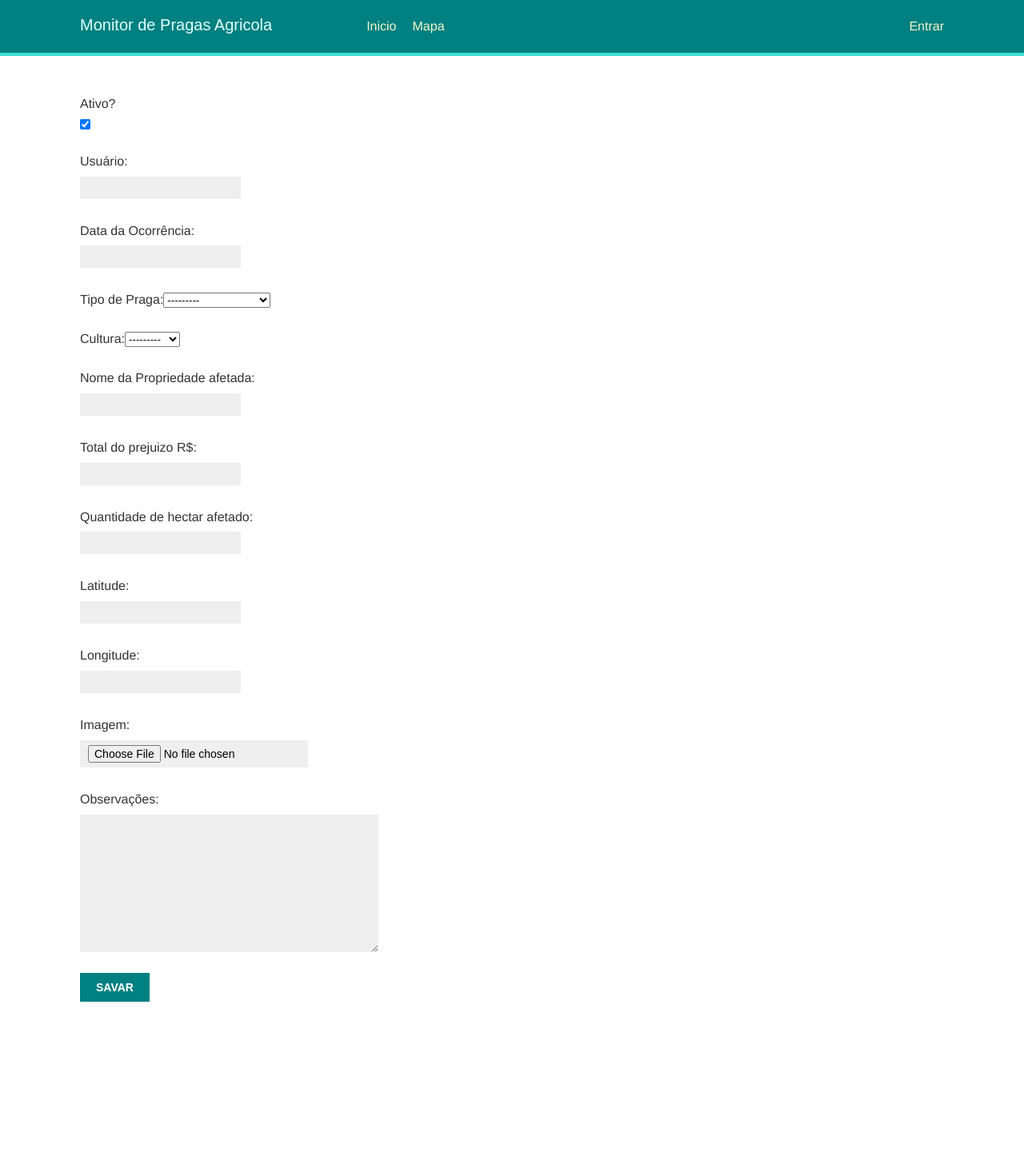
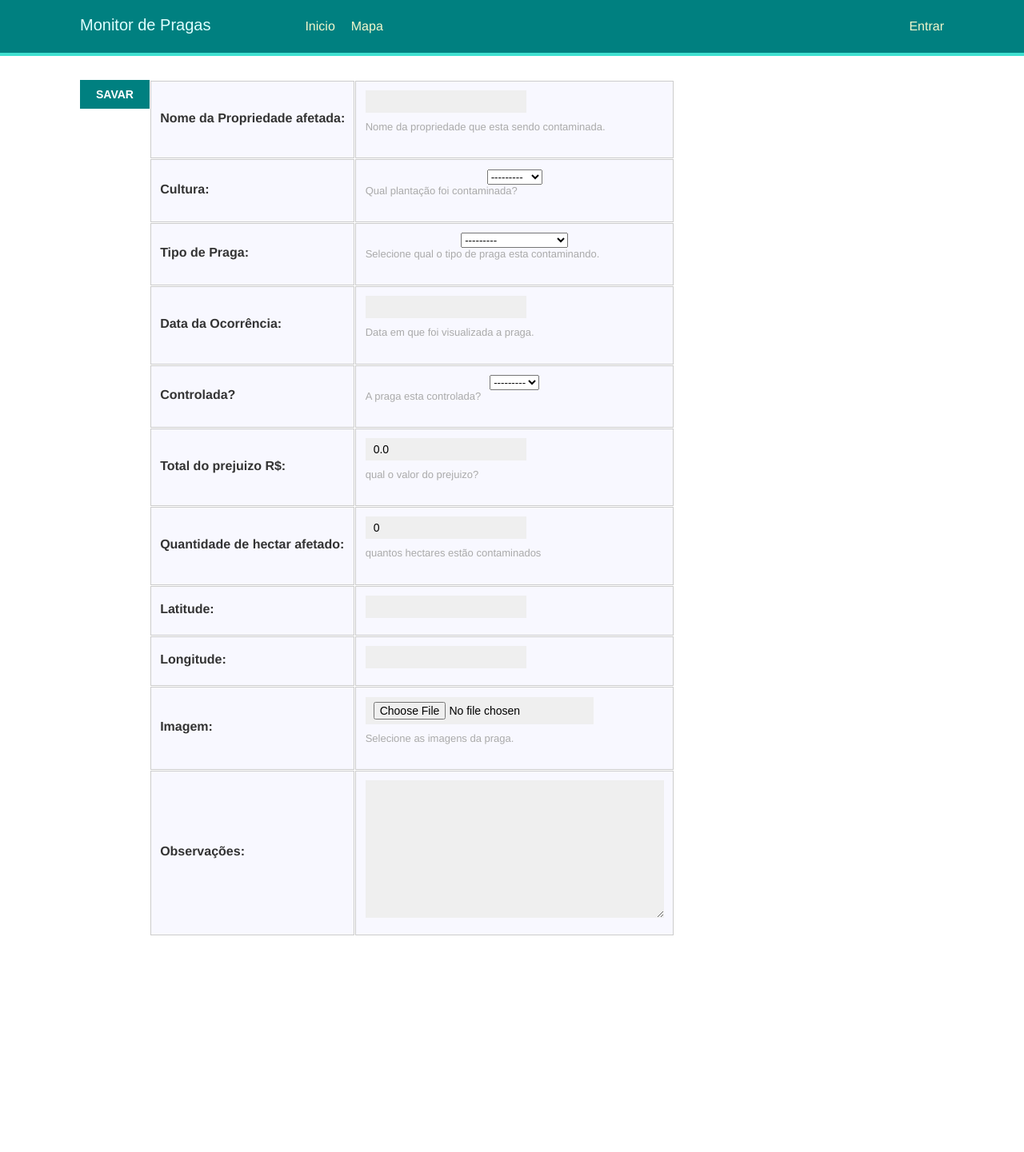
Before and after one commit to marcinfo/Deploy_Replit, a Django app: page /cadastrar/ in a window 1280 px wide. Shown: the top 1441 px of the page at 80% size. Before the commit the page ends 1253 px from the top, so only its background shows below. Run offline with Django 4.2, Linux system fonts and the light colour scheme; some web fonts are replaced.

Commit message:
Controle e mensagem da pagina index OK

```diff
--- a/app/app/urls.py
+++ b/app/app/urls.py
@@ -2,7 +2,7 @@ from django.urls import path, include
 from django.contrib import admin
 from django.conf import settings
 from django.conf.urls.static import static
-admin.AdminSite.site_header = 'base app url'
+admin.AdminSite.site_header = 'Monitor de Pragas'
 admin.AdminSite.site_title = 'Painel do Administrador'
 admin.AdminSite.index_title ='Painel do Administrador'
 
--- a/app/core/admin.py
+++ b/app/core/admin.py
@@ -9,7 +9,7 @@ class ProfileAdmin(admin.ModelAdmin):
 
 @admin.register(Tb_Registros)
 class Tb_OcorrenciasAdmin(admin.ModelAdmin):
-    list_display = ['id_ocorrencia', 'Data da Ocorrência','Cultura', 'Tipo de Praga','imagem', 'Nome da Propriedade afetada',
+    list_display = ['id_ocorrencia','Usuário', 'Data da Ocorrência','Cultura', 'Tipo de Praga','status','imagem', 'Nome da Propriedade afetada',
                     'Quantidade de hectar afetado', 'Total do prejuizo R$', 'latitude', 'longitude', 'Observações']
     search_fields = ('id_ocorrencia', 'Tipo de Praga')
     ordering = ['Tipo de Praga']
--- a/app/core/forms.py
+++ b/app/core/forms.py
@@ -41,4 +41,5 @@ class ProfileEditForm(forms.ModelForm):
 class RegistrosModelForm(forms.ModelForm):
     class Meta:
         model = Tb_Registros
-        fields = "__all__"
+        fields = ('Nome da Propriedade afetada','Cultura','Tipo de Praga','Data da Ocorrência','status','Total do prejuizo R$',
+                  'Quantidade de hectar afetado','latitude','longitude','imagem','Observações')
--- a/app/core/models.py
+++ b/app/core/models.py
@@ -13,7 +13,10 @@ PRAGAS_CHOICE=(
     ("Mancha-circular","Mancha-circular"),
     ("Larva-arame","Larva-arame"),
 )
-
+CONTROLE_CHOICE=(
+    ("s",'Sim'),
+    ("N","Não"),
+)
 class Base(models.Model):
     #inserido = models.DateField('Criado em',auto_now_add=True)
     #atualizado = models.DateField('Modificado em',auto_now_add=True)
@@ -28,6 +31,9 @@ class Profile(models.Model):
     date_of_birth = models.DateField(blank=True, null=True)
     photo = models.ImageField(upload_to='users/%Y/%m/%d/', blank=True)
 
+    class Meta:
+        verbose_name = "Tabela de Perfil"
+        verbose_name_plural = "Tabela de Perfis"
     def __str__(self):
         return f'Profile for user {self.user.username}'
 
@@ -36,16 +42,17 @@ class Profile(models.Model):
 
 class Tb_Registros(Base):
     id_ocorrencia = models.AutoField(primary_key=True)
-    usuario =  models.CharField(name='Usuário',max_length=45,null=True,blank=True)
-    data_registro =  models.DateField(name='Data da Ocorrência',null=True,blank=True)
-    relato = models.CharField(name='Tipo de Praga',max_length=40,null=True,blank=True,choices=PRAGAS_CHOICE)
-    cultura =  models.CharField(name='Cultura',max_length=45,null=True,blank=True,choices=CULTURAS_CHOICE)
-    Nome_propriedade = models.CharField(name='Nome da Propriedade afetada',max_length=60,null=True,blank=True)
-    prejuizo=models.DecimalField(name='Total do prejuizo R$',max_digits=20, decimal_places=2,null=True,blank=True)
-    hectares=models.CharField(name='Quantidade de hectar afetado',max_length=4,null=True,blank=True)
-    latitude = models.CharField(max_length=45,null=True,blank=True)
-    longitude = models.CharField(max_length=45,null=True,blank=True)
-    imagem = StdImageField('Imagem',upload_to='images',null=True,blank=True)
+    usuario =  models.CharField(name='Usuário',max_length=45)
+    data_registro =  models.DateField(name='Data da Ocorrência',help_text='Data em que foi visualizada a praga.')
+    relato = models.CharField(name='Tipo de Praga',max_length=40,choices=PRAGAS_CHOICE,help_text='Selecione qual o tipo de praga esta contaminando.')
+    cultura =  models.CharField(name='Cultura',max_length=45,choices=CULTURAS_CHOICE,help_text='Qual plantação foi contaminada?')
+    status = models.CharField(verbose_name='Controlada?', max_length=45, choices=CONTROLE_CHOICE,help_text='A praga esta controlada?')
+    Nome_propriedade = models.CharField(name='Nome da Propriedade afetada',max_length=60,help_text='Nome da propriedade que esta sendo contaminada.')
+    prejuizo=models.DecimalField(name='Total do prejuizo R$',max_digits=20, decimal_places=2,default=0.0,help_text='qual o valor do prejuizo?')
+    hectares=models.IntegerField(name='Quantidade de hectar afetado',max_length=40,default=0,help_text='quantos hectares estão contaminados')
+    latitude = models.CharField(max_length=45)
+    longitude = models.CharField(max_length=45)
+    imagem = StdImageField('Imagem',upload_to='images',help_text='Selecione as imagens da praga.',null=True,blank=True)
     observacao = models.TextField(name='Observações',null=True,blank=True)
 
     class Meta:
@@ -66,5 +73,5 @@ class TbPragas(models.Model):
 
     class Meta:
 
-        verbose_name = "TbPraga"
-        verbose_name_plural = "TbPragas"
+        verbose_name = "Tabela de Praga"
+        verbose_name_plural = "Tabela de Pragas"
--- a/app/core/static/css/base.css
+++ b/app/core/static/css/base.css
@@ -12,11 +12,11 @@ td, th {
 }
 
 th{
-  background-color:#5CACEE;*/
+  background-color:	#F8F8FF;*/
 }
 td{
 
-  /*background-color: #ADD8E6;*/
+  background-color:#F8F8FF;
 }
 
 table{
--- a/app/core/templates/base.html
+++ b/app/core/templates/base.html
@@ -9,7 +9,7 @@
 </head>
 <body>
   <div id="header">
-    <span class="logo">Monitor de Pragas Agricola</span>
+    <span class="logo">Monitor de Pragas</span>
      <ul class="menu">
        <li {% if section == "index" %}class="selected"{% endif %}>
             <a href="{% url "index" %}">Inicio</a>
--- a/app/core/templates/core/cadastrar.html
+++ b/app/core/templates/core/cadastrar.html
@@ -10,8 +10,13 @@
 
   <form action="." method="post" class="form" enctype="multipart/form-data">
     {% csrf_token %}
-   {{ form.as_p }}
-   <p><input type="submit" value="Savar"></p>
+      <div>
+         <input type="submit" value="Savar">
+      <table>
+        {{ form.as_table }}
+
+      </table>
+        </div>
 
   </form>
 
--- a/app/core/views.py
+++ b/app/core/views.py
@@ -54,7 +54,7 @@ def register(request):
             # Create the user profile
             Profile.objects.create(user=new_user)
             return render(request,
-                          'vacina/register_done.html',
+                          'core/register_done.html',
                           {'new_user': new_user})
     else:
         user_form = UserRegistrationForm()
@@ -94,17 +94,29 @@ def edit(request):
 
 def index(request):
     registros = Tb_Registros.objects.all().values()
-    reg_ocorrencias = pd.DataFrame(registros)
+    contador =registros.count()
+    if contador != 0:
+        reg_ocorrencias = pd.DataFrame(registros)
 
-    total=reg_ocorrencias['Tipo de Praga'].count()
-    total_prejuizo = reg_ocorrencias['Total do prejuizo R$'].sum()
-    total_hectares = reg_ocorrencias['Quantidade de hectar afetado'].sum()
-    tipo_praga=reg_ocorrencias.groupby('Tipo de Praga')['Tipo de Praga'].unique().count()
-    tipo_cultura = reg_ocorrencias.groupby('Cultura')['Cultura'].unique().count()
+        total=reg_ocorrencias['id_ocorrencia'].count()
+        total_prejuizo = reg_ocorrencias['Total do prejuizo R$'].sum()
+        total_hectares = reg_ocorrencias['Quantidade de hectar afetado'].sum()
+        tipo_praga=reg_ocorrencias.groupby('Tipo de Praga')['Tipo de Praga'].unique().count()
+        tipo_cultura = reg_ocorrencias.groupby('Cultura')['Cultura'].unique().count()
+        maior_frequencia = reg_ocorrencias[['Tipo de Praga']]
+        maior_frequencia = maior_frequencia.groupby('Tipo de Praga')['Tipo de Praga'].transform('count')
+       # maior_frequencia = maior_frequencia.nlargest(1, 'Freq')
+        duplicas = reg_ocorrencias.pivot_table(index=['Tipo de Praga'], aggfunc='size').astype(str)
+        return render(request, 'core/index.html',
+                      {'total': total, 'total_prejuizo': total_prejuizo, 'tipo_praga': tipo_praga, \
+                       'total_hectares': total_hectares, 'tipo_cultura': tipo_cultura, 'duplicas': duplicas})
 
-    print(tipo_cultura)
-    return render(request, 'core/index.html', {'total': total,'total_prejuizo':total_prejuizo,'tipo_praga':tipo_praga,\
-                                               'total_hectares':total_hectares,'tipo_cultura':tipo_cultura})
+    else:
+        print(contador)
+        messages.info(request,'Não existem informações para exibir!')
+        return render(request, 'core/index.html')
+
+
 
 def cadastrarForm(request):
     if request.method == "GET":
@@ -116,10 +128,10 @@ def cadastrarForm(request):
     else:
         form = RegistrosModelForm(request.POST)
         if form.is_valid():
+            regitro = form.save(commit=False)
+            regitro.Usuário == request.user
             registro = form.save()
             form = RegistrosModelForm()
-
-
 
         context = {
             'form':form
@@ -128,50 +140,58 @@ def cadastrarForm(request):
 
 
 def mostra_ocorrencia(request):
-    l1 = " -15.793889"
-    l2 = " -47.882778"
-    lat_get = request.GET.get('lat')
-    lon_get = request.GET.get('lon')
-    zoom = 4
-    loc_usuario = 'centralizado em Brasilia.'
-    if (lat_get != None) & (lon_get != None):
-        latitude = str(lat_get)
-        longitude = str(lon_get)
-        l1 = latitude
-        l2 = longitude
-        zoom = 9
-        loc_usuario='Você esta aqui!'
-    else:
-        l1 = l1
-        l2 = l2
-    ocorrencias = Tb_Registros.objects.all().values()
-    geo_loc_ocorrencias = pd.DataFrame(ocorrencias)
-    lista_distancia = []
-    for _, dis in geo_loc_ocorrencias.iterrows():
-        distan = distance.distance((l1, l2), [float(dis['latitude']), dis['longitude']]).km
-        distan = float(distan)
-        distan = round(distan,1)
-        lista_distancia += [distan]
-    geo_loc_ocorrencias['distancia'] = lista_distancia
-    geo_loc_ocorrencias = geo_loc_ocorrencias.nsmallest(100, 'distancia')
-    geo_loc_ocorrencias['poupup']= ' data '+geo_loc_ocorrencias['Data da Ocorrência'].map(str)+' '+geo_loc_ocorrencias['Tipo de Praga']+ \
-                      ' '+geo_loc_ocorrencias['Observações']+ ' distancia=  '+geo_loc_ocorrencias['distancia'].map(str) +'km'
+    registros = Tb_Registros.objects.all().values()
+    contador =registros.count()
+    if contador != 0:
+        l1 = " -15.793889"
+        l2 = " -47.882778"
+        lat_get = request.GET.get('lat')
+        lon_get = request.GET.get('lon')
+        zoom = 4
+        loc_usuario = 'centralizado em Brasilia.'
+        if (lat_get != None) & (lon_get != None):
+            latitude = str(lat_get)
+            longitude = str(lon_get)
+            l1 = latitude
+            l2 = longitude
+            zoom = 9
+            loc_usuario='Você esta aqui!'
+        else:
+            l1 = l1
+            l2 = l2
+        ocorrencias = Tb_Registros.objects.all().values()
+        geo_loc_ocorrencias = pd.DataFrame(ocorrencias)
+        lista_distancia = []
+        for _, dis in geo_loc_ocorrencias.iterrows():
+            distan = distance.distance((l1, l2), [float(dis['latitude']), dis['longitude']]).km
+            distan = float(distan)
+            distan = round(distan,1)
+            lista_distancia += [distan]
+        geo_loc_ocorrencias['distancia'] = lista_distancia
+        geo_loc_ocorrencias = geo_loc_ocorrencias.nsmallest(100, 'distancia')
+        geo_loc_ocorrencias['poupup']= ' data '+geo_loc_ocorrencias['Data da Ocorrência'].map(str)+' '+geo_loc_ocorrencias['Tipo de Praga']+ \
+                          ' '+geo_loc_ocorrencias['Observações']+ ' distancia=  '+geo_loc_ocorrencias['distancia'].map(str) +'km'
 
-    m = folium.Map(location=[l1, l2], zoom_start=zoom, control_scale=True, width=1090, height=450)
-    folium.Marker(location=[float(l1), float(l2)]).add_to(m)
-    for _, ocor  in geo_loc_ocorrencias.iterrows():
+        m = folium.Map(location=[l1, l2], zoom_start=zoom, control_scale=True, width=1090, height=450)
+        folium.Marker(location=[float(l1), float(l2)]).add_to(m)
+        for _, ocor  in geo_loc_ocorrencias.iterrows():
 
+            folium.Marker(
+                location=[ocor['latitude'], ocor['longitude']], popup=ocor['poupup'],
+            ).add_to(m)
         folium.Marker(
-            location=[ocor['latitude'], ocor['longitude']], popup=ocor['poupup'],
-        ).add_to(m)
-    folium.Marker(
-        location=[l1, l2], popup=loc_usuario, icon=folium.Icon(color='green', icon='ok-circle'), ).add_to(m)
-    context = {
-        'vacin': 'Veja as ocorrencias mais proximas da sua localização.',
-        'm': m._repr_html_()
-    }
+            location=[l1, l2], popup=loc_usuario, icon=folium.Icon(color='green', icon='ok-circle'), ).add_to(m)
+        context = {
+            'vacin': 'Veja as ocorrencias mais proximas da sua localização.',
+            'm': m._repr_html_()
+        }
 
-    print(lista_distancia )
+        print(lista_distancia )
 
 
-    return render(request, 'core/mapa.html',context)
+        return render(request, 'core/mapa.html',context)
+
+    else:
+        print(contador)
+        messages.info(request,'Não existem informações para exibir!')
+        return render(request, 'core/mapa.html')
```
Also changed, not shown: app/db.sqlite3 (deleted).
